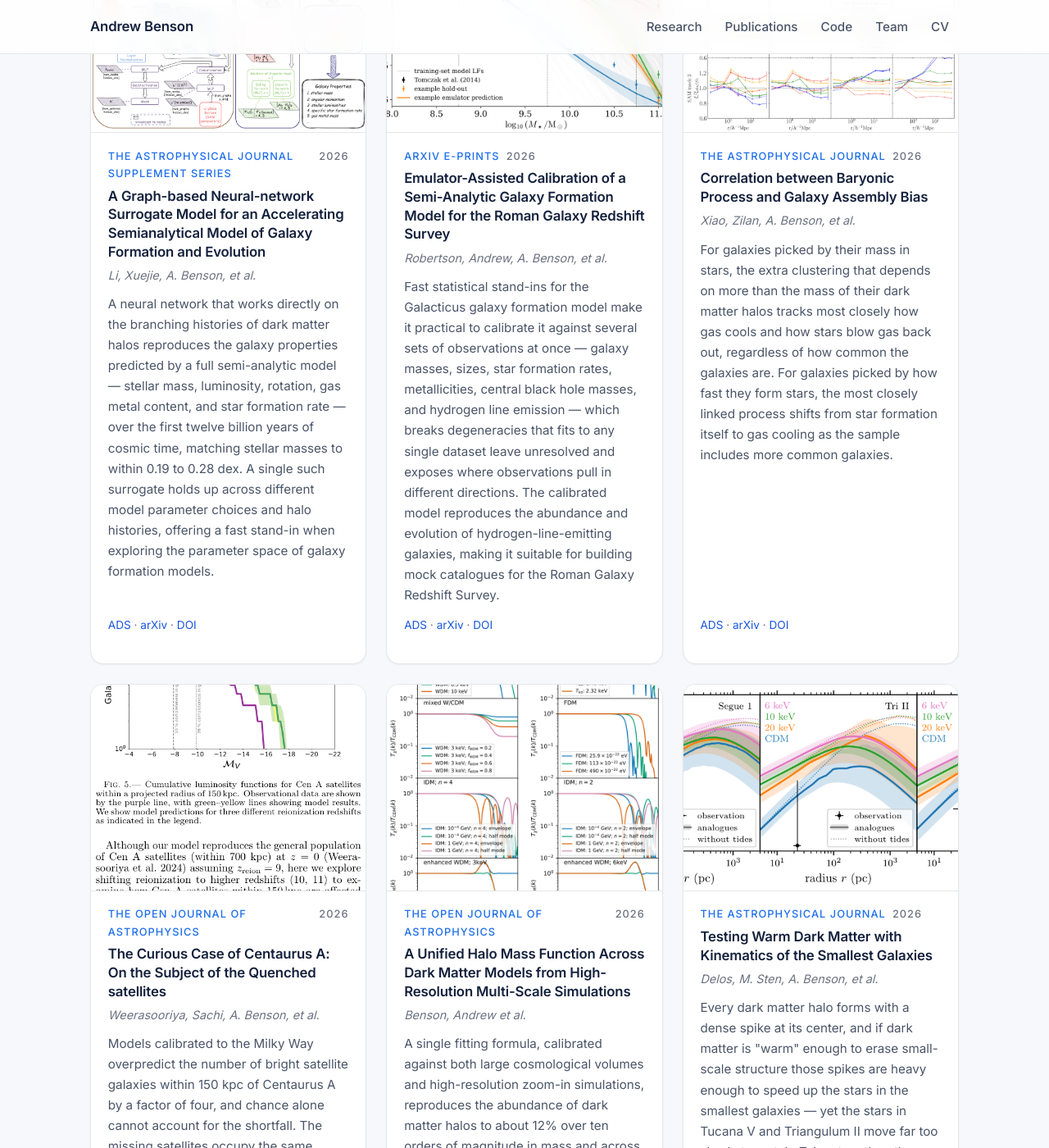
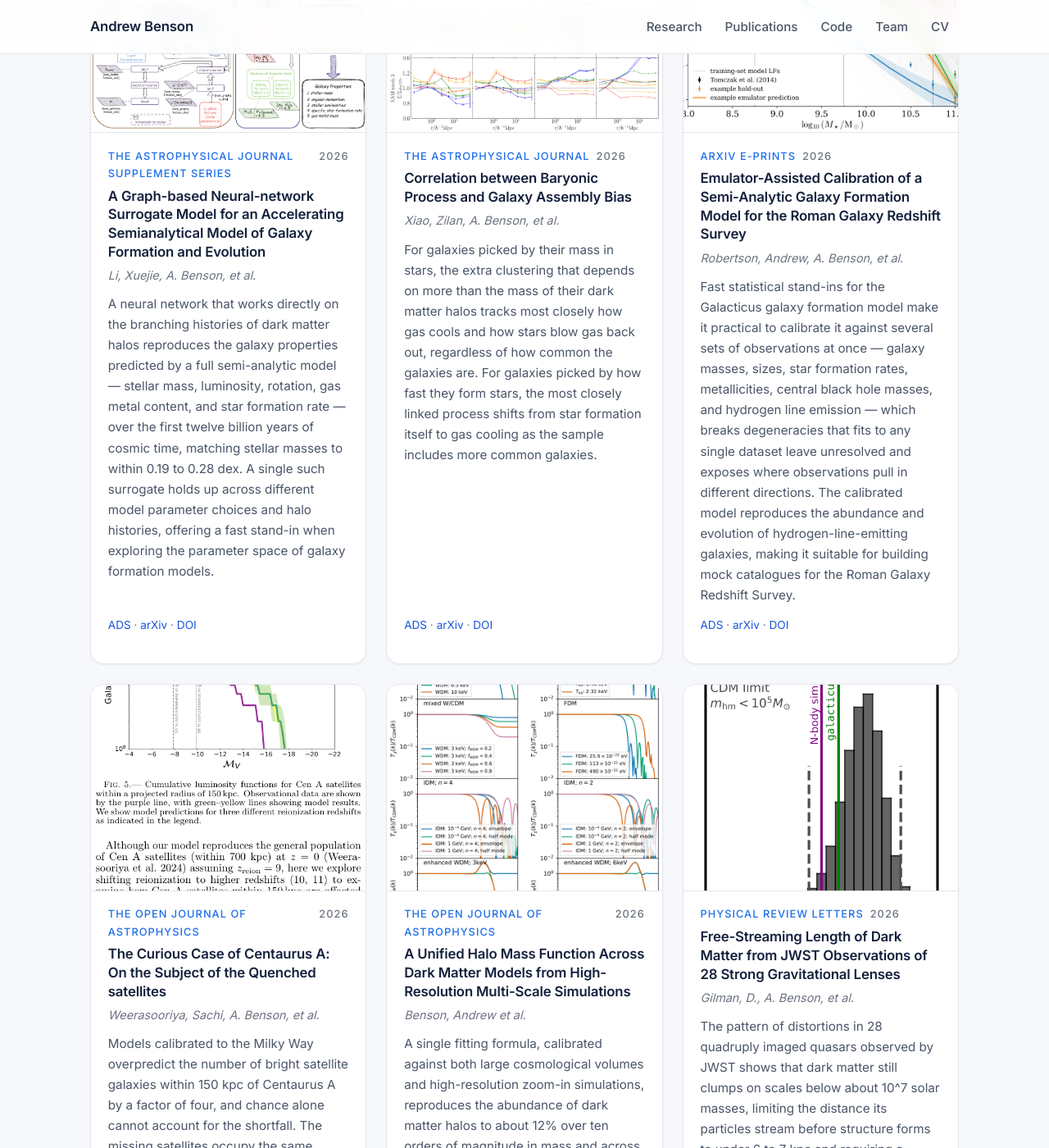
Before and after one commit to abensonca/abensonca.github.io, a Jekyll site: the page built from index.md, in a window 1280 px wide and 1400 px high, scrolled down 1544 px. Shown: the whole window at 82% size. Built offline with Jekyll 4.4.1, drawn with Linux system fonts in a browser that asks for light colours; some of the changed text lies outside the part shown.

Commit message:
chore: refresh papers from ADS

```diff
--- a/_data/papers.yml
+++ b/_data/papers.yml
@@ -15,6 +15,20 @@
     parameter choices and halo histories, offering a fast stand-in when exploring the parameter space
     of galaxy formation models.
   figure: /assets/img/papers/2026ApJS..286...49L.png
+- bibcode: 2026ApJ..1008..168X
+  title: Correlation between Baryonic Process and Galaxy Assembly Bias
+  authors_short: Xiao, Zilan, A. Benson, et al.
+  year: 2026
+  venue: The Astrophysical Journal
+  url: https://ui.adsabs.harvard.edu/abs/2026ApJ..1008..168X
+  arxiv: https://arxiv.org/abs/2605.19323
+  doi: 10.3847/1538-4357/ae9876
+  summary: For galaxies picked by their mass in stars, the extra clustering that depends on more than
+    the mass of their dark matter halos tracks most closely how gas cools and how stars blow gas back
+    out, regardless of how common the galaxies are. For galaxies picked by how fast they form stars, the
+    most closely linked process shifts from star formation itself to gas cooling as the sample includes
+    more common galaxies.
+  figure: /assets/img/papers/2026ApJ..1008..168X.png
 - bibcode: 2026arXiv260910680R
   title: Emulator-Assisted Calibration of a Semi-Analytic Galaxy Formation Model for the Roman Galaxy
     Redshift Survey
@@ -31,20 +45,6 @@
     model reproduces the abundance and evolution of hydrogen-line-emitting galaxies, making it suitable
     for building mock catalogues for the Roman Galaxy Redshift Survey.
   figure: /assets/img/papers/2026arXiv260910680R.png
-- bibcode: 2026ApJ..1008..168X
-  title: Correlation between Baryonic Process and Galaxy Assembly Bias
-  authors_short: Xiao, Zilan, A. Benson, et al.
-  year: 2026
-  venue: The Astrophysical Journal
-  url: https://ui.adsabs.harvard.edu/abs/2026ApJ..1008..168X
-  arxiv: https://arxiv.org/abs/2605.19323
-  doi: 10.3847/1538-4357/ae9876
-  summary: For galaxies picked by their mass in stars, the extra clustering that depends on more than
-    the mass of their dark matter halos tracks most closely how gas cools and how stars blow gas back
-    out, regardless of how common the galaxies are. For galaxies picked by how fast they form stars, the
-    most closely linked process shifts from star formation itself to gas cooling as the sample includes
-    more common galaxies.
-  figure: /assets/img/papers/2026ApJ..1008..168X.png
 - bibcode: 2026OJAp....970875W
   title: 'The Curious Case of Centaurus A: On the Subject of the Quenched satellites'
   authors_short: Weerasooriya, Sachi, A. Benson, et al.
@@ -73,18 +73,17 @@
     interactions, with departures of 40 to 50% in a few mass ranges. Extended with a simple treatment
     of surroundings, it also captures how the local density of the universe shifts the number of halos.
   figure: /assets/img/papers/2026OJAp....970877B.png
-- bibcode: 2026ApJ..1006..125D
-  title: Testing Warm Dark Matter with Kinematics of the Smallest Galaxies
-  authors_short: Delos, M. Sten, A. Benson, et al.
+- bibcode: 2026PhRvL.137h1004G
+  title: Free-Streaming Length of Dark Matter from JWST Observations of 28 Strong Gravitational Lenses
+  authors_short: Gilman, D., A. Benson, et al.
   year: 2026
-  venue: The Astrophysical Journal
-  url: https://ui.adsabs.harvard.edu/abs/2026ApJ..1006..125D
-  arxiv: https://arxiv.org/abs/2512.04156
-  doi: 10.3847/1538-4357/ae7bed
-  summary: Every dark matter halo forms with a dense spike at its center, and if dark matter is "warm"
-    enough to erase small-scale structure those spikes are heavy enough to speed up the stars in the smallest
-    galaxies — yet the stars in Tucana V and Triangulum II move far too slowly to match. Taken together,
-    the three faintest Milky Way satellites rule out dark matter particles lighter than 5.8 keV at 95%
-    confidence, a limit that better velocity measurements or the discovery of more such galaxies could
-    sharpen considerably.
-  figure: /assets/img/papers/2026ApJ..1006..125D.png
+  venue: Physical Review Letters
+  url: https://ui.adsabs.harvard.edu/abs/2026PhRvL.137h1004G
+  arxiv: https://arxiv.org/abs/2606.05277
+  doi: 10.1103/qckh-cqrd
+  summary: The pattern of distortions in 28 quadruply imaged quasars observed by JWST shows that dark
+    matter still clumps on scales below about 10^7 solar masses, limiting the distance its particles stream
+    before structure forms to under 6 to 7 kpc and requiring a thermal relic particle heavier than about
+    7 keV. Assuming dark matter is cold instead, the mass held in small clumps around elliptical lens
+    galaxies is measured directly, confirming a central prediction of the standard picture.
+  figure: /assets/img/papers/2026PhRvL.137h1004G.png
--- a/_data/papers_cache.yml
+++ b/_data/papers_cache.yml
@@ -279,7 +279,7 @@
     deviations from the predictions of cold dark matter (CDM) on scales above 107.2M⊙ and 107.4M⊙ for
     subhalo abundance predicted by cosmological N-body simulations and semianalytic models, respectively.
     These bounds correspond to upper limits λFS<6.0 kpc and λFS<7.0 kpc, and lower limits on the mass
-    of a spin─1/2 thermal relic DM particle mtherm>7.4 keV and mtherm>6.5 keV. Conversely, assuming a
+    of a spin--1/2 thermal relic DM particle mtherm>7.4 keV and mtherm>6.5 keV. Conversely, assuming a
     negligible free-streaming length, as predicted by CDM, we measure a projected mass in subhalos around
     elliptical galaxies 1.7-1.2+2.6×107 M⊙ kpc-2 at 95% confidence. These inferences confirm key predictions
     of the CDM paradigm.
```
